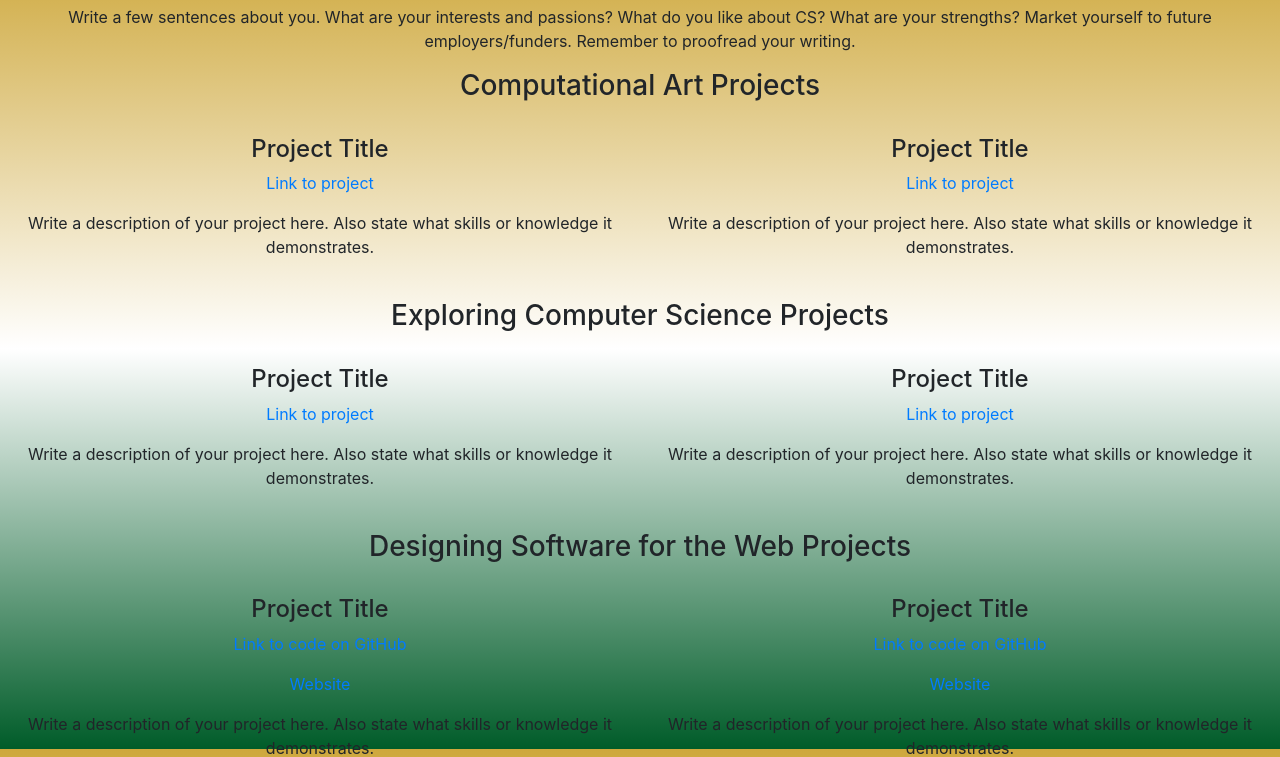
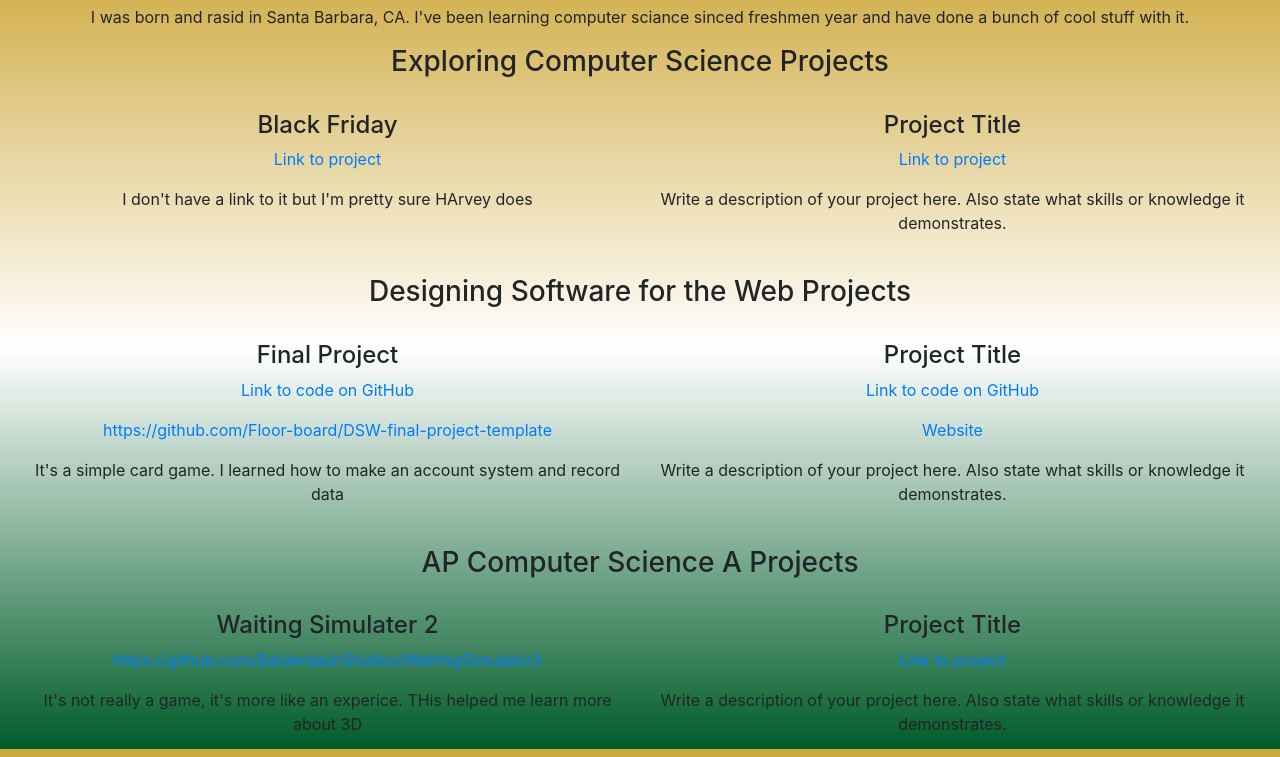
Before and after one commit to Romulus0805/portfolio, a plain HTML site: page index.html in a window 1280 px wide. Shown: the part 51-808 px from the top of the page. Drawn offline with nearby package versions, Linux system fonts and the light colour scheme; a script that the page names is missing.

Commit message:
Update index.html

```diff
--- a/index.html
+++ b/index.html
@@ -25,11 +25,11 @@
 <body>
   <div class="container-fluid bg-3 text-center">
     <h1>Your Name's CS Project Portfolio</h1>
-    <p>Write a few sentences about you.  What are your interests and passions?  What do you like about CS?  What are your strengths?  Market yourself to future employers/funders.  Remember to proofread your writing.</p>
 
+    <p>I was born and rasid in Santa Barbara, CA. I've been learning computer sciance sinced freshmen year and have done a bunch of cool stuff with it.</p>
     <!-- Use comments like these to remove any courses that you have not yet taken.  Make sure to delete any projects you aren't putting in. -->
 
-    <h3>Computational Art Projects</h3><br>
+    <!-- <h3>Computational Art Projects</h3><br>
     <div class="row">
       <div class="col-sm">
         <h4>Project Title</h4>
@@ -42,15 +42,15 @@
         <p>Write a description of your project here.  Also state what skills or knowledge it demonstrates.</p>
       </div>
     </div>
-  </div><br>
+  </div><br> -->
 
   <div class="container-fluid bg-3 text-center">
     <h3>Exploring Computer Science Projects</h3><br>
     <div class="row">
       <div class="col-sm">
-        <h4>Project Title</h4>
+        <h4>Black Friday</h4>
         <p><a href="replit.com">Link to project</a></p>
-        <p>Write a description of your project here.  Also state what skills or knowledge it demonstrates.</p>
+        <p>I don't have a link to it but I'm pretty sure HArvey does</p>
       </div>
       <div class="col-sm">
         <h4>Project Title</h4>
@@ -64,10 +64,10 @@
     <h3>Designing Software for the Web Projects</h3><br>
     <div class="row">
       <div class="col-sm">
-        <h4>Project Title</h4>
+        <h4>Final Project</h4>
         <p><a href="replit.com">Link to code on GitHub</a></p>
-        <p><a href="replit.com">Website</a></p>
-        <p>Write a description of your project here.  Also state what skills or knowledge it demonstrates.</p>
+        <p><a href="replit.com">https://github.com/Floor-board/DSW-final-project-template</a></p>
+        <p>It's a simple card game. I learned how to make an account system and record data</p>
       </div>
       <div class="col-sm">
         <h4>Project Title</h4>
@@ -82,9 +82,9 @@
     <h3>AP Computer Science A Projects</h3><br>
     <div class="row">
       <div class="col-sm">
-        <h4>Project Title</h4>
-        <p><a href="replit.com">Link to project</a></p>
-        <p>Write a description of your project here.  Also state what skills or knowledge it demonstrates.</p>
+        <h4>Waiting Simulater 2</h4>
+        <p><a href="replit.com">https://github.com/BalderdashStudios/WaitingSimulator2</a></p>
+        <p>It's not really a game, it's more like an experice. THis helped me learn more about 3D</p>
       </div>
       <div class="col-sm">
         <h4>Project Title</h4>
@@ -94,7 +94,7 @@
     </div>
   </div><br>
 
-  <div class="container-fluid bg-3 text-center">
+  <!--<div class="container-fluid bg-3 text-center">
     <h3>iOS Mobile Programming Projects</h3><br>
     <div class="row">
       <div class="col-sm">
@@ -138,7 +138,7 @@
         <p>Write a description of your project here.  Also state what skills or knowledge it demonstrates.</p>
       </div>
     </div>
-  </div>
+  </div>-->
 
   <br><br>
   <!-- Leave this section commented until you are a senior and have talked with your CS teacher and parents.
```
